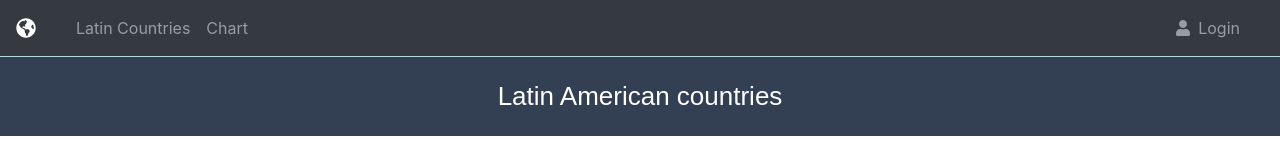
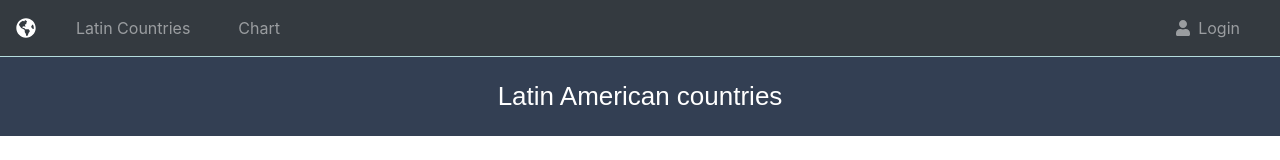
Before and after one commit to anvidmen/countries-chart, a React (Create React App) app: page / in a window 1280 px wide. Shown: the top 160 px of the page. Built offline with nearby package versions, Linux system fonts and the light colour scheme; no server answers.

Commit message:
fix navbar logout

```diff
--- a/src/components/Navbar/Nabvar.js
+++ b/src/components/Navbar/Nabvar.js
@@ -37,10 +37,8 @@ const Navbar = () => {
       <BNavbar.Toggle aria-controls='responsive-navbar-nav' className='ml-4' />
       <BNavbar.Collapse id='responsive-navbar-nav'>
         <Nav className='mr-auto'>
-          <Routes>
-            <Link to='/'>Latin Countries</Link>
-            <Link to='/chart'>Chart</Link>
-          </Routes>
+          <Routes><Link to='/'>Latin Countries</Link></Routes>
+          <Routes><Link to='/chart'>Chart</Link></Routes>
         </Nav>
       </BNavbar.Collapse>
       <Nav className='ml-auto d-none d-md-flex'>
@@ -48,7 +46,7 @@ const Navbar = () => {
           ? (
             <Routes>
               <Avatar letter={user.name.charAt(0).toUpperCase()} />
-              <Link onClick={handleLogout}><FontAwesomeIcon icon={faSignOutAlt} className='mr-2' />Logout</Link>
+              <Link to='/' onClick={handleLogout}><FontAwesomeIcon icon={faSignOutAlt} className='mr-2' />Logout</Link>
             </Routes>
           )
           : <Routes><Link to='/login'><FontAwesomeIcon icon={faUser} className='mr-2' />Login</Link></Routes>}
--- a/src/components/Navbar/styles.js
+++ b/src/components/Navbar/styles.js
@@ -3,6 +3,7 @@ import styled from 'styled-components'
 export const Routes = styled.div`
     display: flex;
     padding: .5rem 1rem;
+    flex-direction: row;
 
     & > a {
         color: rgba(255,255,255,.5);
@@ -18,7 +19,6 @@ export const Routes = styled.div`
 
     @media only screen and (max-width: 468px) {
         display: flex;
-        flex-direction: column;
         padding: .5rem 1rem;
         padding-right: 0;
     }
```
